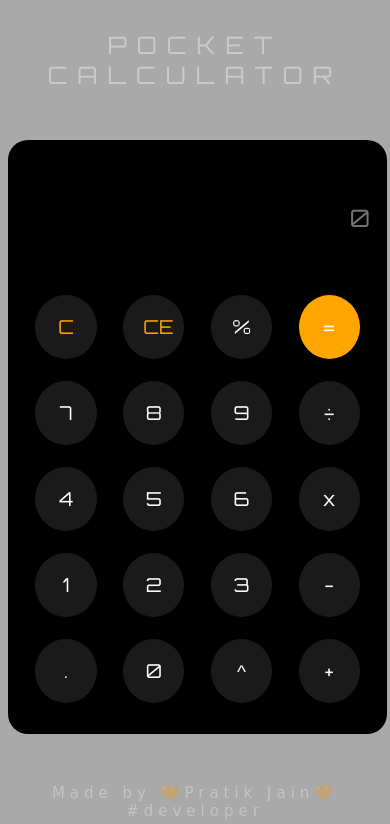
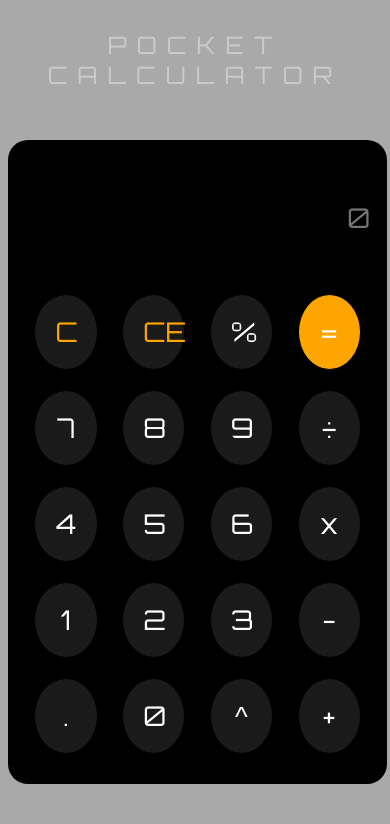
Before and after one commit to pratikpjain/calculator, a PHP site: page / in a window 390 px wide. Shown: the top 824 px of the page. Run offline with PHP 8.4, Linux system fonts and the light colour scheme.

Commit message:
Update style.css

```diff
--- a/style.css
+++ b/style.css
@@ -89,11 +89,11 @@ footer {
     }
     .screen {
         height: 130px;
-        font-size: 1.5rem;
+        font-size: 1.7rem;
     }
     .key {
         width: 6%;
-        font-size: 1.2rem;
+        font-size: 1.7rem;
         padding: 20px;
         border-radius: 50%;
         margin: 10px;
@@ -111,12 +111,12 @@ footer {
     .screen {
         width: 95%;
         height: 80px;
-        font-size: 1rem;
+        font-size: 1.2rem;
         margin-top: 10px;
     }
     .key {
         width: 2%;
-        font-size: 0.8rem;
+        font-size: 1.2rem;
         padding: 20px;
         border-radius: 50%;
         margin: 9px;
```
